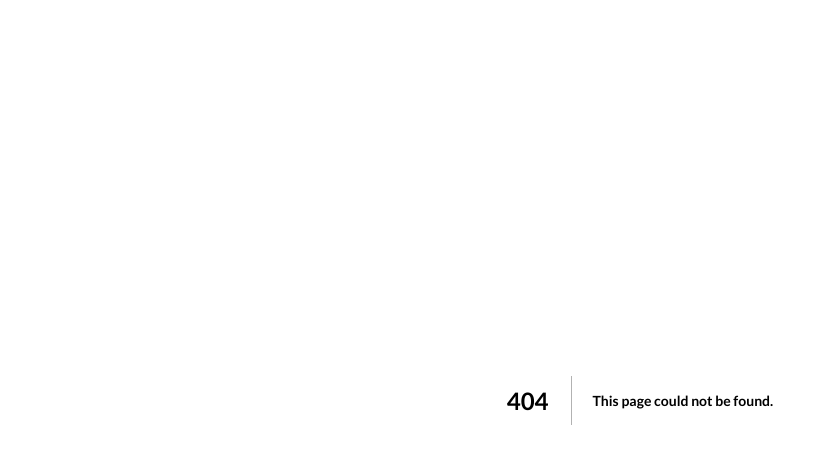
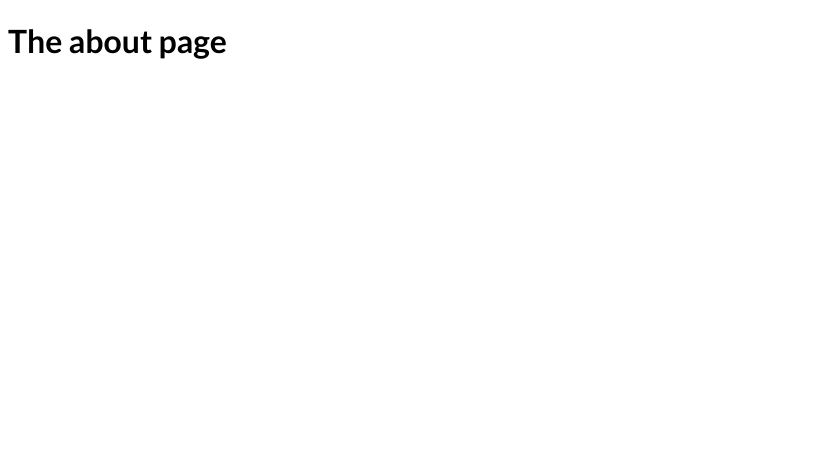
Before and after one commit to sameerwatts/Nextjs-learning, a Next.js app: page /about in a window 1280 px wide. Before the commit this address had no page. Shown: the top 450 px of the page, without its empty margins (0-828 px from the left). Built offline with nearby package versions, Linux system fonts and the light colour scheme.

Commit message:
Adding a Named / Static Route File

```diff
--- /dev/null
+++ b/pages/about.js
@@ -0,0 +1,11 @@
+import React from 'react';
+
+const AboutPage = () => {
+    return (
+        <div>
+            <h1>The about page</h1>
+        </div>
+    );
+};
+
+export default AboutPage;
```
